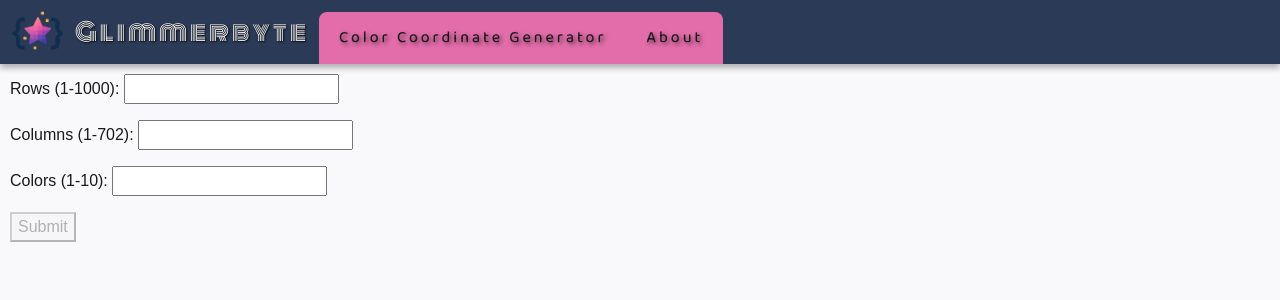
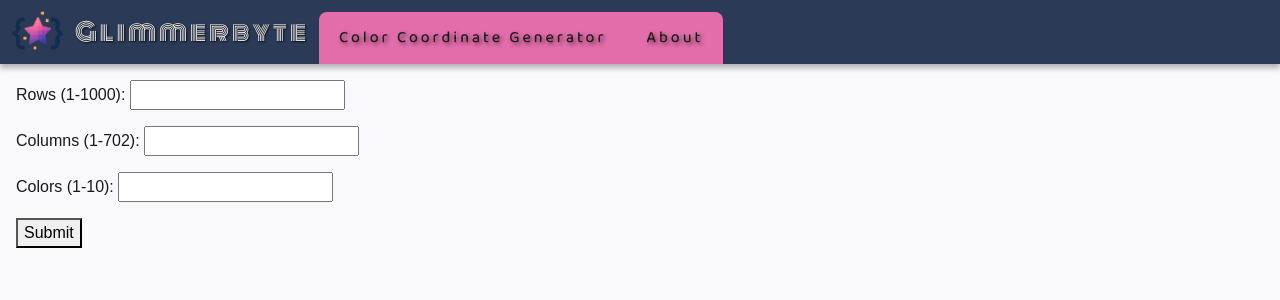
Before and after one commit to James-P-Code/cs312project, an Angular app: page /color in a window 1280 px wide. Shown: the top 300 px of the page. Built offline with nearby package versions, Linux system fonts and the light colour scheme.

Commit message:
added left margin for tables, cleaned up spacing in general

```diff
--- a/src/app/color-generator/color-generator.component.css
+++ b/src/app/color-generator/color-generator.component.css
@@ -91,7 +91,18 @@ th {
   display: none;
 }
 
+.table-one {
+  margin-bottom: 2rem;
+  margin-left: 1rem;
+}
+
 .table-container {
+  margin-bottom: 2rem;
+  margin-left: 1rem;
   max-width: 100%;
   overflow-x: auto;
 }
+
+.print-button-container {
+  margin: 0 0 3rem 1rem;
+}
--- a/src/app/color-generator/color-generator.component.html
+++ b/src/app/color-generator/color-generator.component.html
@@ -1,5 +1,5 @@
 @if (colors > 0) {
-<table id="tableone" class="no-print">
+<table id="tableone" class="no-print table-one">
   @for (color of colorSelections; track $index) {
   <tr>
     <td style="width: 20%">
@@ -23,7 +23,6 @@
 </table>
 }
 
-<br />
 <div class="table-container">
   <table id="coordinate-table" class="{{ printScaleClass }}">
     <tr class="sticky-header">
@@ -52,4 +51,7 @@
     }
   </table>
 </div>
-<button class="no-print" (click)="printPage()">Print</button>
+
+<div class="print-button-container no-print">
+  <button (click)="printPage()">Print</button>
+</div>
--- a/src/app/color/color.component.css
+++ b/src/app/color/color.component.css
@@ -1,3 +1,7 @@
-form{
-    margin:10px;
+form p {
+    margin: 1rem;
 }
+
+.submit-button-container {
+    margin: 1rem 0 3rem 1rem;
+}
--- a/src/app/color/color.component.html
+++ b/src/app/color/color.component.html
@@ -31,7 +31,10 @@
 
         }
     </p>
-    <button type="submit" [disabled]="!rowsColumnsColorsForm.valid">Submit</button>
+
+    <div class="submit-button-container">
+        <button type="submit">Submit</button>
+    </div>
 </form>
 
 @if (formSubmitted) {
```
